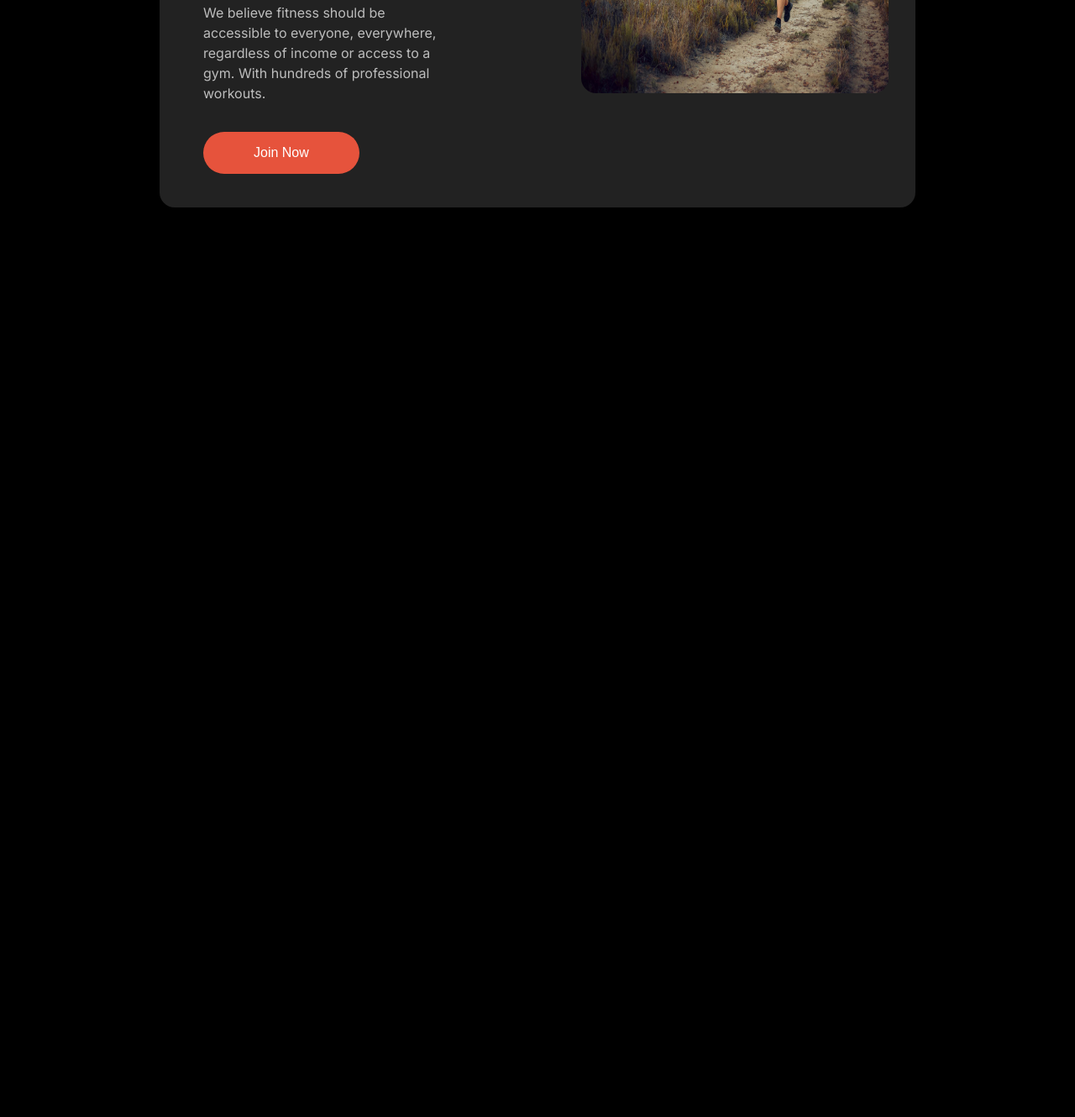
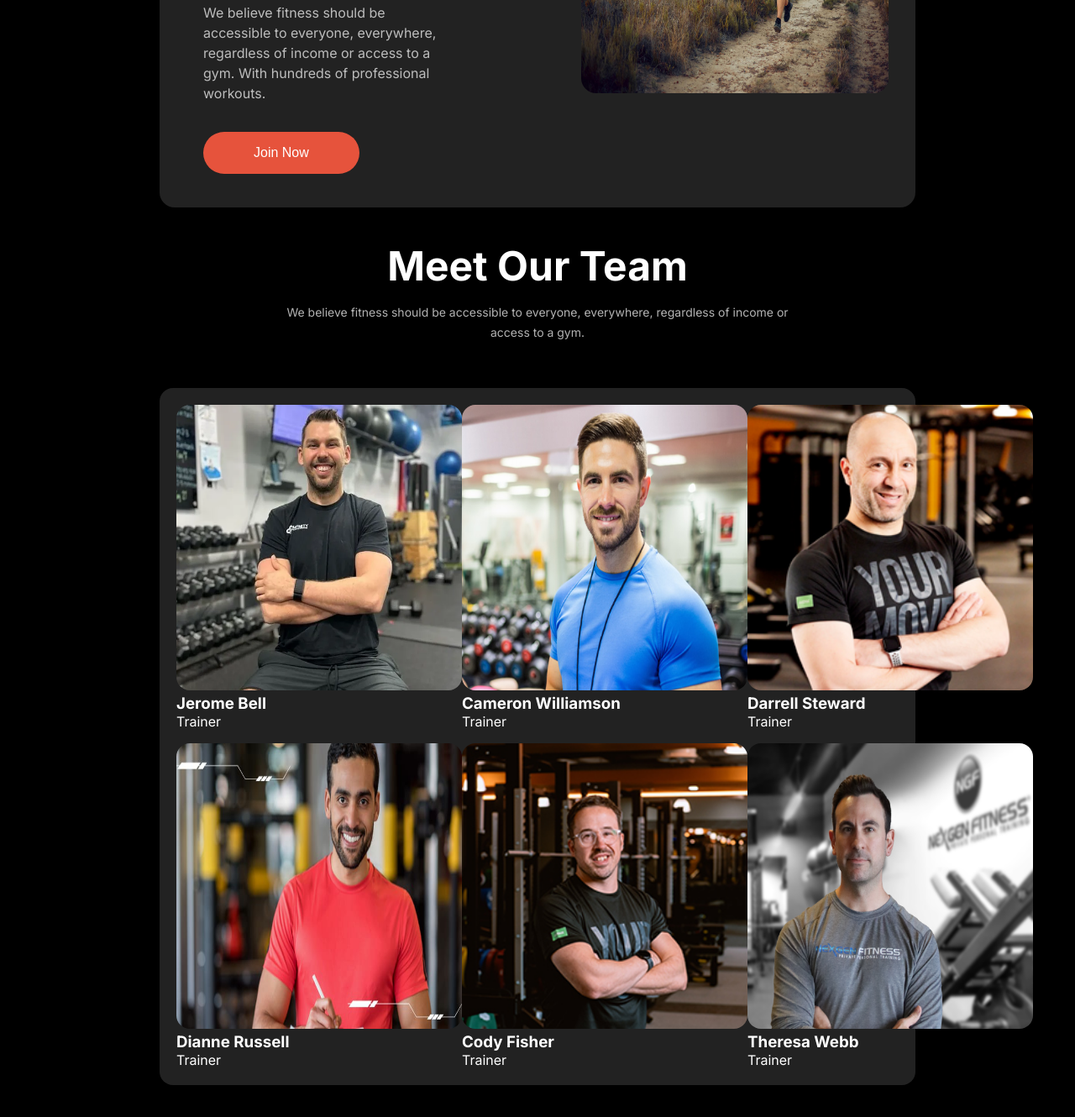
Before and after one commit to galibcse19/ph_assignment2, a plain HTML site: page index.html in a window 1280 px wide. Shown: the part 1652-2982 px from the top of the page at 84% size. Before the commit the page ends 1956 px from the top, so only its background shows below. Drawn offline with Linux system fonts and the light colour scheme.

Commit message:
add more section

```diff
--- a/index.html
+++ b/index.html
@@ -92,5 +92,47 @@
             <img class="run-image" src="images/run.jpg" alt="">
         </div>
      </section>
+     <section class="trainer-section">
+        <div class="habit-section">
+            <h1 class="habit-head">Meet Our Team</h1>
+            <p class="habit_paragraph">We believe fitness should be accessible to everyone, everywhere, regardless of income or <br> access to a gym.</p>
+        </div>
+        <div class="trainer-section-all">
+            <div class="trainer-section-1">
+                <div>
+                    <img class="trainer-section-image" src="images/trainer1.png" alt="">
+                    <h3>Jerome Bell</h3>
+                    <p>Trainer</p>
+                </div>
+                <div>
+                    <img class="trainer-section-image" src="images/trainer2.png" alt="">
+                    <h3>Cameron Williamson</h3>
+                    <p>Trainer</p>
+                </div>
+                <div>
+                    <img class="trainer-section-image" src="images/trainer3.png" alt="">
+                    <h3>Darrell Steward</h3>
+                    <p>Trainer</p>
+                </div>
+            </div>
+            <div id="card-gap" class="trainer-section-1">
+                <div>
+                    <img class="trainer-section-image" src="images/trainer4.png" alt="">
+                    <h3>Dianne Russell</h3>
+                    <p>Trainer</p>
+                </div>
+                <div>
+                    <img class="trainer-section-image" src="images/trainer5.png" alt="">
+                    <h3>Cody Fisher</h3>
+                    <p>Trainer</p>
+                </div>
+                <div>
+                    <img class="trainer-section-image" src="images/trainer6.png" alt="">
+                    <h3>Theresa Webb</h3>
+                    <p>Trainer</p>
+                </div>
+            </div>
+        </div>
+     </section>
 </body>
 </html>
--- a/style/style.css
+++ b/style/style.css
@@ -39,6 +39,9 @@
     padding: 8px 20px;
     border-radius: 46px;
     font-size: bold;
+}
+.navbar-links a:hover {
+    background-color: #e6533c;
 }
 
 .navbar-links .home{
@@ -197,6 +200,28 @@
     font-size: 16px;
     margin-right: 14px;
 }
+.trainer-section{
+    margin-top: 40px;
+    /* background-color: #222222; */
+}
+.trainer-section-all{
+    background-color: #222222;
+    border-radius: 16px;
+    padding: 20px;
+}
+#card-gap{
+    margin-top: 16px;
+}
+.trainer-section-1{
+    display: flex;
+    justify-content: space-around;
+}
+.trainer-section-image{
+    width: 340px;
+    height: 340px;
+    border-radius: 16px;
+    gap: 16px;
+}
 
 /* responsive design  */
 
```
